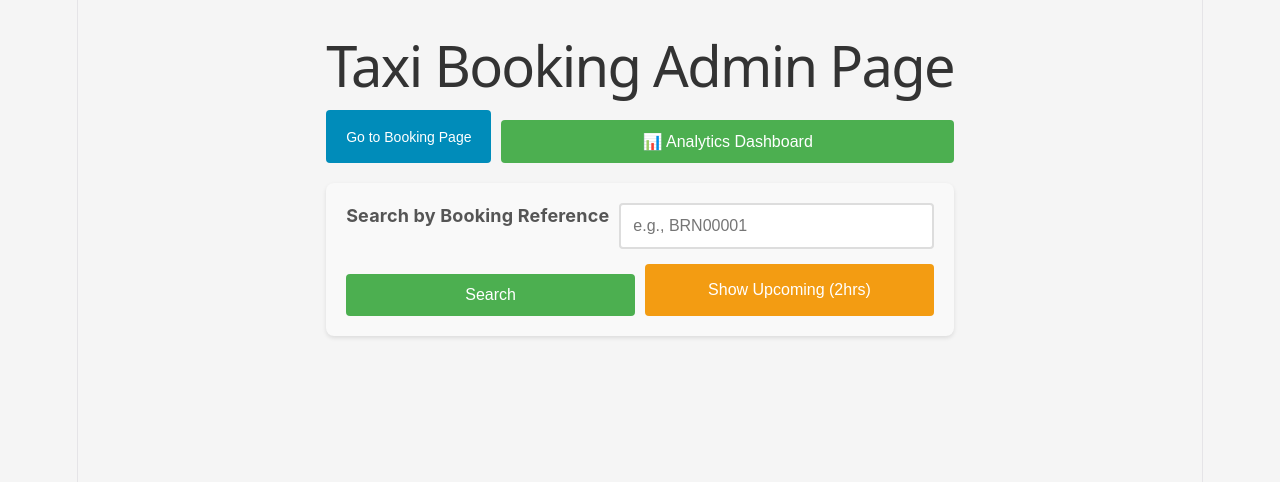
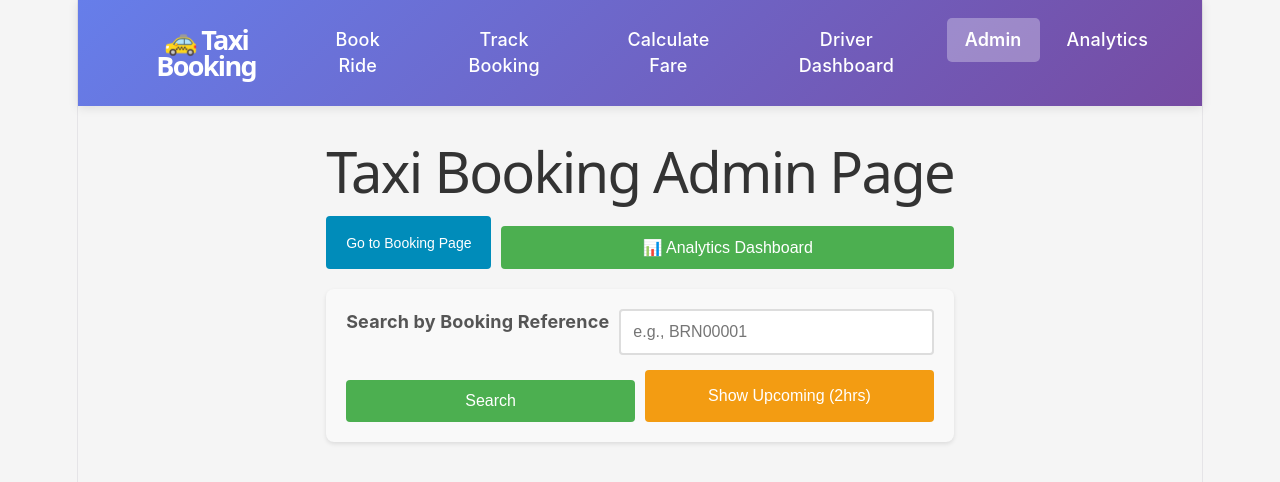
Before and after one commit to Nhi-tran11/TaxiBooking, a React (Vite) app in the folder frontend/taxi-booking-app/: page /admin in a window 1280 px wide. Shown: the top 482 px of the page. Built offline with nearby package versions, Linux system fonts and the light colour scheme; no server answers.

Commit message:
Add navigation menu to access all pages

```diff
--- a/frontend/taxi-booking-app/src/App.jsx
+++ b/frontend/taxi-booking-app/src/App.jsx
@@ -8,6 +8,7 @@
  */
 
 import { BrowserRouter as Router, Routes, Route } from 'react-router-dom'
+import Navigation from './components/Navigation'
 import BookingForm from './components/BookingForm'
 import AdminPage from './components/AdminPage'
 import DriverDashboard from './components/DriverDashboard'
@@ -19,6 +20,7 @@ import './App.css'
 function App() {
   return (
     <Router>
+      <Navigation />
       <Routes>
         <Route path="/" element={<BookingForm />} />
         <Route path="/admin" element={<AdminPage />} />
--- /dev/null
+++ b/frontend/taxi-booking-app/src/components/Navigation.css
@@ -0,0 +1,75 @@
+.navigation {
+  background: linear-gradient(135deg, #667eea 0%, #764ba2 100%);
+  padding: 0;
+  box-shadow: 0 2px 10px rgba(0, 0, 0, 0.1);
+  position: sticky;
+  top: 0;
+  z-index: 1000;
+}
+
+.nav-container {
+  max-width: 1200px;
+  margin: 0 auto;
+  display: flex;
+  justify-content: space-between;
+  align-items: center;
+  padding: 1rem 2rem;
+}
+
+.nav-brand {
+  color: white;
+  font-size: 1.5rem;
+  font-weight: bold;
+  margin: 0;
+}
+
+.nav-links {
+  list-style: none;
+  display: flex;
+  gap: 0.5rem;
+  margin: 0;
+  padding: 0;
+}
+
+.nav-links li {
+  margin: 0;
+}
+
+.nav-links a {
+  color: white;
+  text-decoration: none;
+  padding: 0.5rem 1rem;
+  border-radius: 5px;
+  transition: background-color 0.3s ease;
+  display: block;
+  font-weight: 500;
+}
+
+.nav-links a:hover {
+  background-color: rgba(255, 255, 255, 0.2);
+}
+
+.nav-links a.active {
+  background-color: rgba(255, 255, 255, 0.3);
+  font-weight: 600;
+}
+
+/* Responsive */
+@media (max-width: 768px) {
+  .nav-container {
+    flex-direction: column;
+    gap: 1rem;
+    padding: 1rem;
+  }
+
+  .nav-links {
+    flex-wrap: wrap;
+    justify-content: center;
+    gap: 0.3rem;
+  }
+
+  .nav-links a {
+    padding: 0.4rem 0.8rem;
+    font-size: 0.9rem;
+  }
+}
--- /dev/null
+++ b/frontend/taxi-booking-app/src/components/Navigation.jsx
@@ -0,0 +1,48 @@
+import { Link, useLocation } from 'react-router-dom';
+import './Navigation.css';
+
+function Navigation() {
+  const location = useLocation();
+
+  return (
+    <nav className="navigation">
+      <div className="nav-container">
+        <h1 className="nav-brand">🚕 Taxi Booking</h1>
+        <ul className="nav-links">
+          <li>
+            <Link to="/" className={location.pathname === '/' ? 'active' : ''}>
+              Book Ride
+            </Link>
+          </li>
+          <li>
+            <Link to="/tracker" className={location.pathname === '/tracker' ? 'active' : ''}>
+              Track Booking
+            </Link>
+          </li>
+          <li>
+            <Link to="/fare" className={location.pathname === '/fare' ? 'active' : ''}>
+              Calculate Fare
+            </Link>
+          </li>
+          <li>
+            <Link to="/driver" className={location.pathname === '/driver' ? 'active' : ''}>
+              Driver Dashboard
+            </Link>
+          </li>
+          <li>
+            <Link to="/admin" className={location.pathname === '/admin' ? 'active' : ''}>
+              Admin
+            </Link>
+          </li>
+          <li>
+            <Link to="/analytics" className={location.pathname === '/analytics' ? 'active' : ''}>
+              Analytics
+            </Link>
+          </li>
+        </ul>
+      </div>
+    </nav>
+  );
+}
+
+export default Navigation;
```
